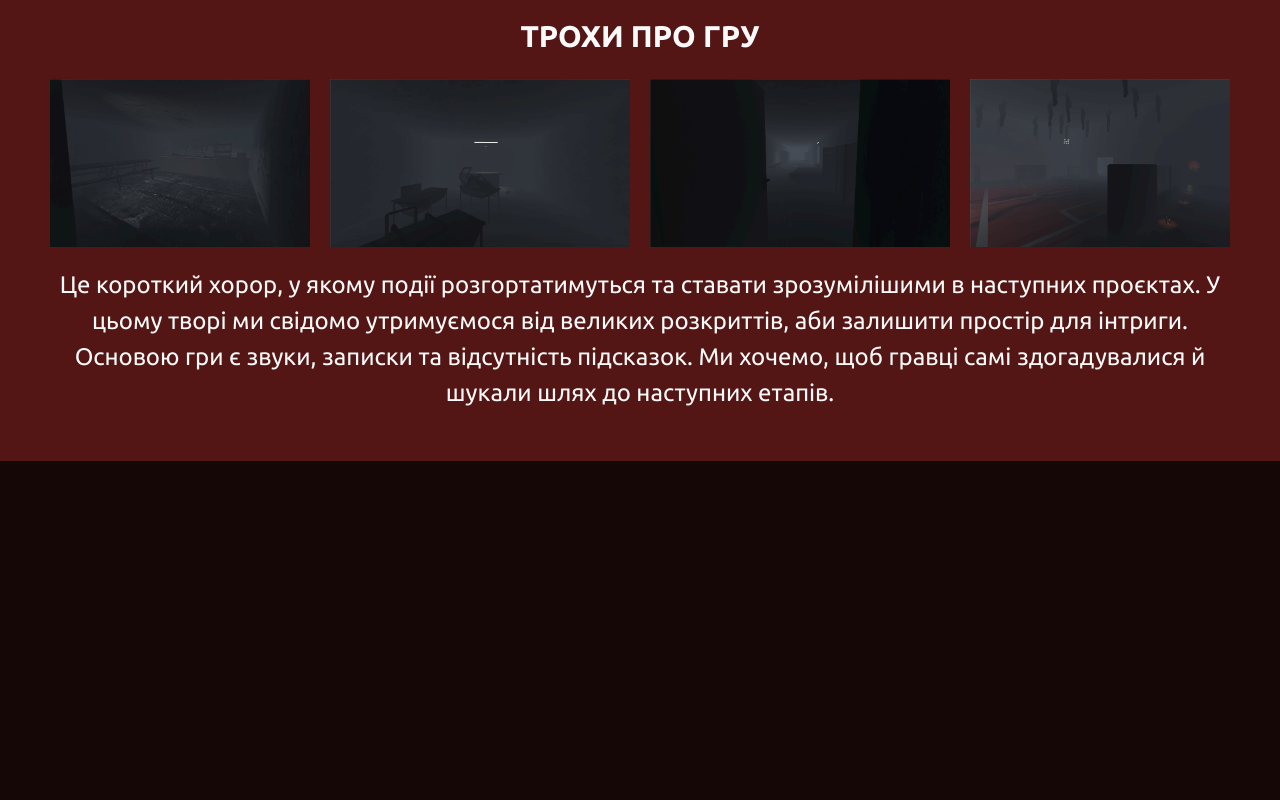
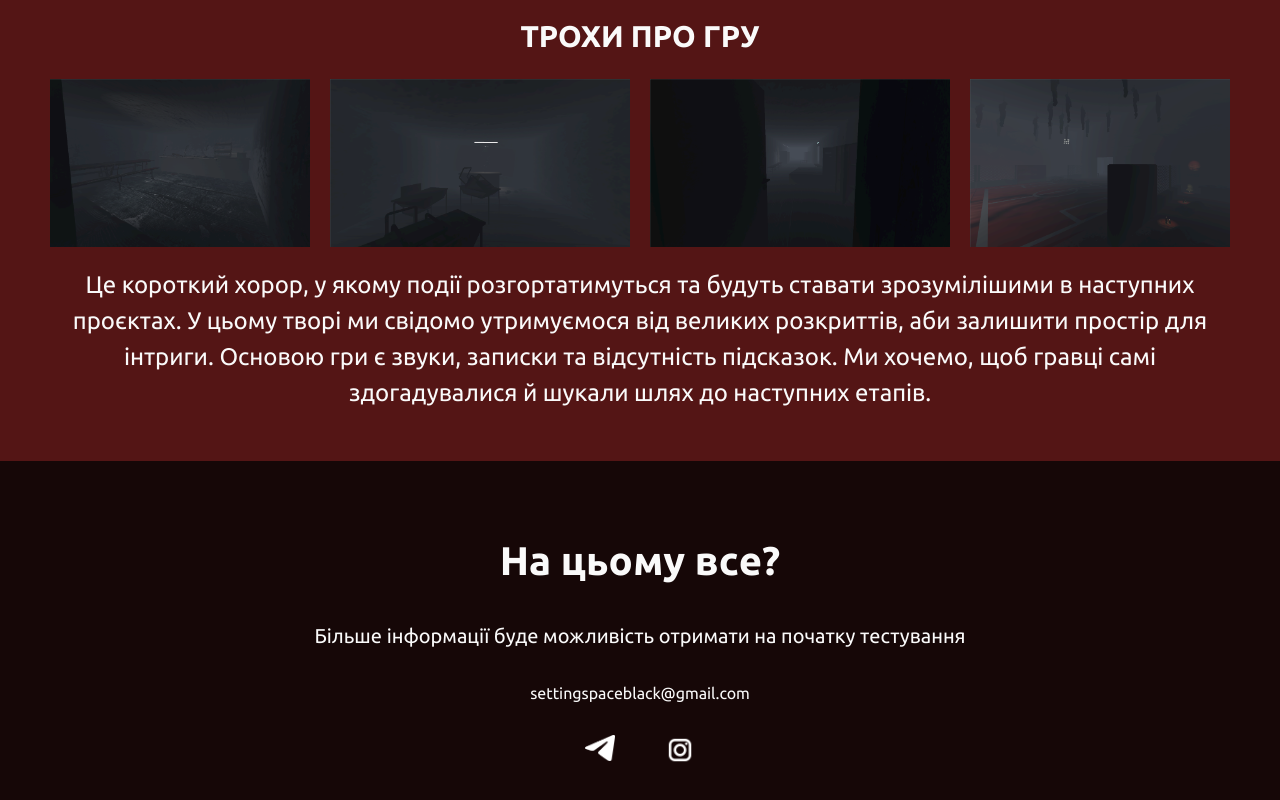
Before and after one commit to DartWaker/puddle, a plain HTML site: page index.html in a window 1280 px wide. Shown: the part 1852-2652 px from the top of the page. Before the commit the page ends 2313 px from the top, so only its background shows below. Drawn offline with Linux system fonts and the light colour scheme.

Commit message:
Add files via upload

```diff
--- a/index.html
+++ b/index.html
@@ -34,7 +34,7 @@
           <div class="container">
             <div class="hero__wrapper">
               <div class="hero__box">
-                <h1 class="hero__title">Початок закритого тестуавння</h1>
+                <h1 class="hero__title">Початок закритого тестування</h1>
                 <p class="hero__text">Вітаємо на сторінці тестування гри розробленої на рушії godot engine!</p>
                 <div class="hero__button" onclick="window.open('https://docs.google.com/forms/d/e/1FAIpQLSfqcSP-nadWvMJwH8lPa__w7lq7oDdwBB8tsqIgT2ASPk-PaQ/viewform?usp=dialog', '_blank')" >записатись на тест</div>
               </div>
@@ -84,13 +84,29 @@
                   <img src="./img/4.png" alt="" class="game__img">
                 </div>
               </div>
-              <p class="game__text">Це короткий хорор, у якому події розгортатимуться та ставати зрозумілішими в наступних проєктах. У цьому творі ми свідомо утримуємося від великих розкриттів, аби залишити простір для інтриги. Основою гри є звуки, записки та відсутність підсказок. Ми хочемо, щоб гравці самі здогадувалися й шукали шлях до наступних етапів.</p>
+              <p class="game__text">Це короткий хорор, у якому події розгортатимуться та будуть ставати зрозумілішими в наступних проєктах. У цьому творі ми свідомо утримуємося від великих розкриттів, аби залишити простір для інтриги. Основою гри є звуки, записки та відсутність підсказок. Ми хочемо, щоб гравці самі здогадувалися й шукали шлях до наступних етапів.</p>
             </div>
           </div>
         </section>
       </div>
     </main>
-    <footer class="footer" id="footer"></footer>
+    <footer class="footer" id="footer">
+      <div class="container">
+        <div class="footer__wrapper">
+          <h2 class="footer__title">На цьому все?</h2>
+          <p class="footer__text">Більше інформації буде можливість отримати на початку тестування</p>
+          <div class="footer__mail" onclick="window.location.href='mailto:settingspaceblack@gmail.com';">settingspaceblack@gmail.com</div>
+          <div class="footer__social">
+            <div class="footer__telega" >
+              <img src="./img/telega.png" alt="telegram">
+            </div>
+            <div class="footer__inst" onclick="window.open('https://www.instagram.com/development.asylum/', '_blank')" >
+              <img src="./img/inst.png" alt="inst">
+            </div>
+          </div>
+        </div>
+      </div>
+    </footer>
   </div>
   <script src="./js/script.js"></script>
 </body>
--- /dev/null
+++ b/style/_footer.scss
@@ -0,0 +1,39 @@
+.footer {
+padding: 70px 0;
+		&__wrapper {
+      display: flex;
+      flex-direction: column;
+      gap: 30px;
+      align-items: center;
+		}
+
+		&__title {
+      font-size: 40px;
+		}
+
+		&__text {
+      font-size: 20px;
+      text-align: center;
+		}
+
+		&__mail {
+      cursor: pointer;
+		}
+
+		&__telega {
+      max-width: 30px;
+      cursor: pointer;
+		}
+
+		&__inst {
+      max-width: 30px;
+      cursor: pointer;
+		}
+
+    &__social{
+      display: flex;
+      gap: 50px;
+    }
+}
+.container {
+}
--- a/style/style.scss
+++ b/style/style.scss
@@ -1,3 +1,4 @@
 @import "null";
 @import "main";
 @import "header";
+@import "footer";
```
Also changed, not shown: img/inst.png (added), img/telega.png (added), style/style.css, 1 other file.
